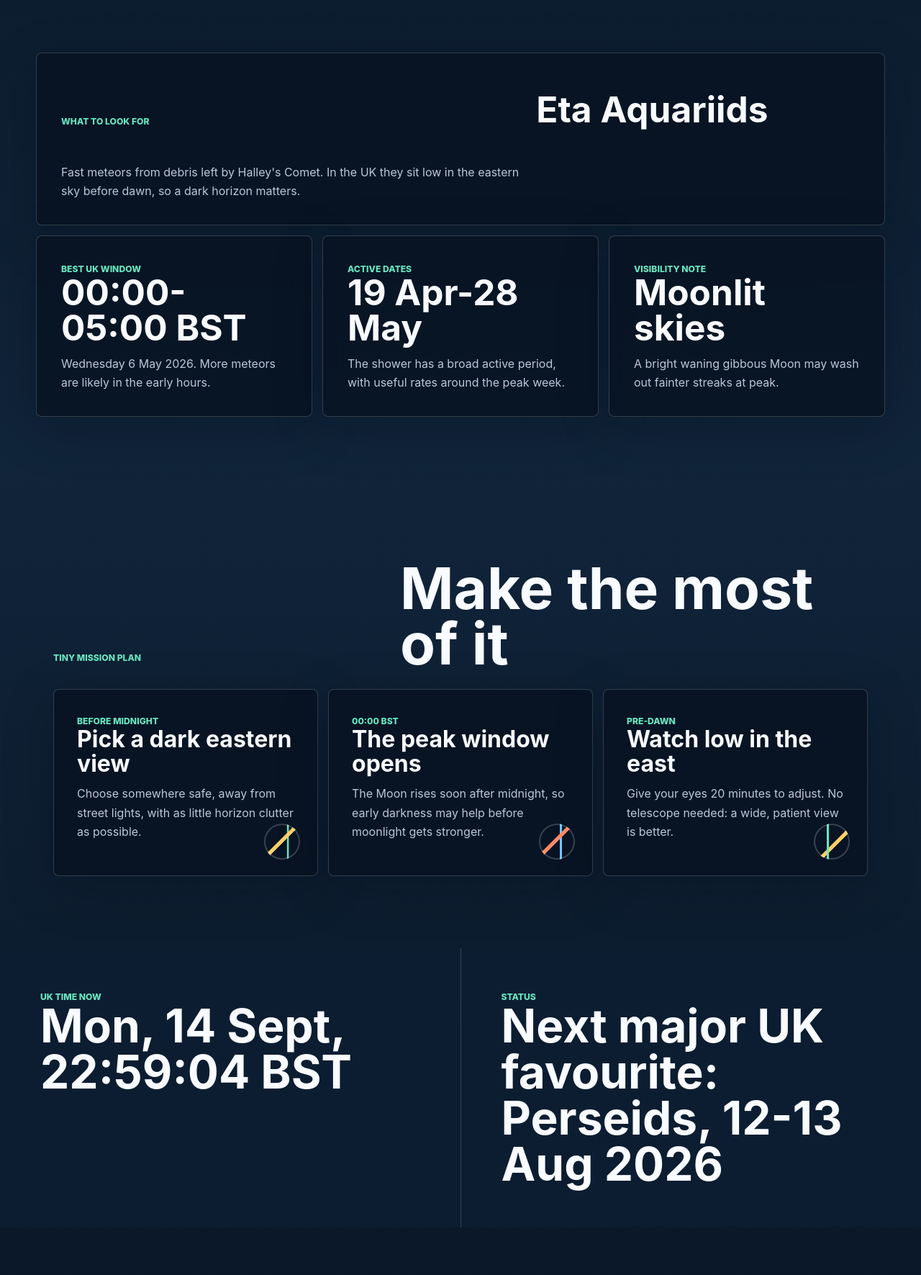
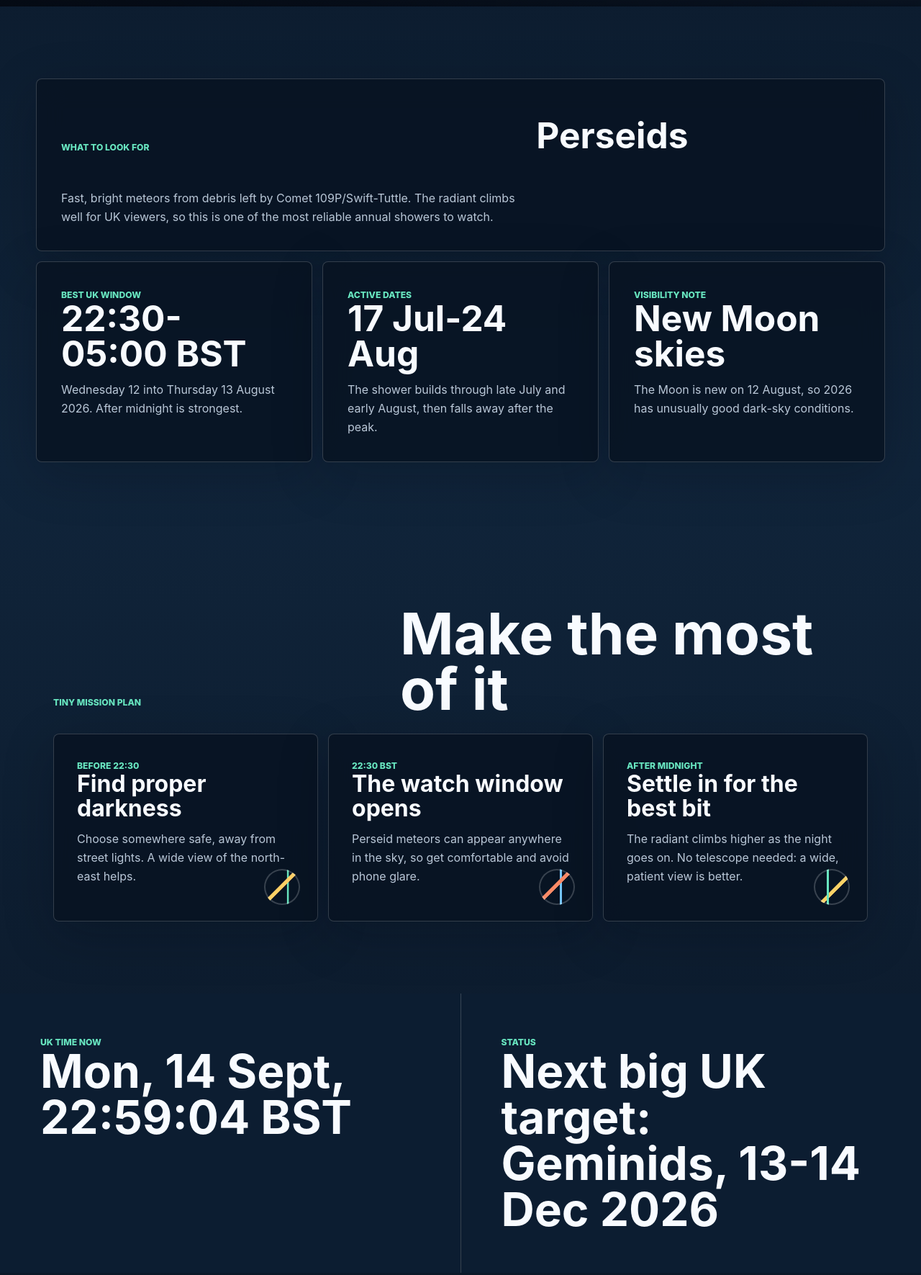
Before and after one commit to dandelo/jenna_website, a plain HTML site: page meteor_shower/index.html in a window 1280 px wide. Shown: the part 1020-2791 px from the top of the page at 72% size. Drawn offline with Linux system fonts and the light colour scheme; grey boxes are pictures that could not be loaded.

Commit message:
update meteor shower dates

```diff
--- a/meteor_shower/index.html
+++ b/meteor_shower/index.html
@@ -11,7 +11,7 @@
     <meta property="og:title" content="Next Meteor Shower in the UK">
     <meta
       property="og:description"
-      content="Eta Aquariids peak between midnight and dawn on 6 May 2026 in the UK."
+      content="Perseids peak overnight on 12-13 August 2026, with dark new-Moon skies for the UK."
     >
     <meta property="og:image" content="assets/meteor-hero.png">
     <title>Next Meteor Shower in the UK</title>
@@ -38,8 +38,9 @@
           <p class="eyebrow">UK skywatch</p>
           <h1 id="page-title">Next Meteor Shower</h1>
           <p class="hero__copy">
-            The Eta Aquariids are the next shower to watch from the UK, with the
-            peak window landing between midnight and dawn on Wednesday 6 May 2026.
+            The Perseids are the next strong shower to watch from the UK, with
+            the best window running from late evening on Wednesday 12 August into
+            the pre-dawn hours of Thursday 13 August 2026.
           </p>
 
           <div class="countdown" aria-live="polite">
@@ -58,29 +59,30 @@
         <div class="quicklook__inner">
           <article class="info-card info-card--wide">
             <span class="info-card__kicker">What to look for</span>
-            <h2>Eta Aquariids</h2>
+            <h2>Perseids</h2>
             <p>
-              Fast meteors from debris left by Halley's Comet. In the UK they sit low
-              in the eastern sky before dawn, so a dark horizon matters.
+              Fast, bright meteors from debris left by Comet 109P/Swift-Tuttle.
+              The radiant climbs well for UK viewers, so this is one of the most
+              reliable annual showers to watch.
             </p>
           </article>
 
           <article class="info-card">
             <span class="info-card__kicker">Best UK window</span>
-            <h2>00:00-05:00 BST</h2>
-            <p>Wednesday 6 May 2026. More meteors are likely in the early hours.</p>
+            <h2>22:30-05:00 BST</h2>
+            <p>Wednesday 12 into Thursday 13 August 2026. After midnight is strongest.</p>
           </article>
 
           <article class="info-card">
             <span class="info-card__kicker">Active dates</span>
-            <h2>19 Apr-28 May</h2>
-            <p>The shower has a broad active period, with useful rates around the peak week.</p>
+            <h2>17 Jul-24 Aug</h2>
+            <p>The shower builds through late July and early August, then falls away after the peak.</p>
           </article>
 
           <article class="info-card">
             <span class="info-card__kicker">Visibility note</span>
-            <h2>Moonlit skies</h2>
-            <p>A bright waning gibbous Moon may wash out fainter streaks at peak.</p>
+            <h2>New Moon skies</h2>
+            <p>The Moon is new on 12 August, so 2026 has unusually good dark-sky conditions.</p>
           </article>
         </div>
       </section>
@@ -93,19 +95,19 @@
 
         <div class="timeline">
           <article class="timeline__item">
-            <span class="timeline__time">Before midnight</span>
-            <h3>Pick a dark eastern view</h3>
-            <p>Choose somewhere safe, away from street lights, with as little horizon clutter as possible.</p>
+            <span class="timeline__time">Before 22:30</span>
+            <h3>Find proper darkness</h3>
+            <p>Choose somewhere safe, away from street lights. A wide view of the north-east helps.</p>
           </article>
           <article class="timeline__item">
-            <span class="timeline__time">00:00 BST</span>
-            <h3>The peak window opens</h3>
-            <p>The Moon rises soon after midnight, so early darkness may help before moonlight gets stronger.</p>
+            <span class="timeline__time">22:30 BST</span>
+            <h3>The watch window opens</h3>
+            <p>Perseid meteors can appear anywhere in the sky, so get comfortable and avoid phone glare.</p>
           </article>
           <article class="timeline__item">
-            <span class="timeline__time">Pre-dawn</span>
-            <h3>Watch low in the east</h3>
-            <p>Give your eyes 20 minutes to adjust. No telescope needed: a wide, patient view is better.</p>
+            <span class="timeline__time">After midnight</span>
+            <h3>Settle in for the best bit</h3>
+            <p>The radiant climbs higher as the night goes on. No telescope needed: a wide, patient view is better.</p>
           </article>
         </div>
       </section>
@@ -123,14 +125,15 @@
 
       <section class="next-up" aria-labelledby="next-up-title">
         <div class="section-heading">
-          <p class="eyebrow">After this</p>
-          <h2 id="next-up-title">Another date for the diary</h2>
+          <p class="eyebrow">Worth knowing</p>
+          <h2 id="next-up-title">Sooner, but weaker</h2>
         </div>
         <article class="info-card next-up__card">
-          <span class="info-card__kicker">Perseids</span>
-          <h2>12-13 Aug 2026</h2>
+          <span class="info-card__kicker">Delta Aquariids + alpha Capricornids</span>
+          <h2>30-31 Jul 2026</h2>
           <p>
-            A stronger Northern Hemisphere favourite, and 2026 has a new Moon at the peak.
+            These peak earlier, but the radiant is low for UK viewers and the Moon is almost full.
+            The Perseids are the better bet.
           </p>
         </article>
       </section>
@@ -138,10 +141,9 @@
 
     <footer>
       <p>
-        Data checked 1 May 2026. Sources:
-        <a href="https://www.rmg.co.uk/stories/space-astronomy/eta-aquariid-meteor-shower-2026-when-where-see-it-uk">Royal Museums Greenwich</a>,
+        Data checked 17 June 2026. Sources:
         <a href="https://www.amsmeteors.org/meteor-showers/meteor-shower-calendar/">American Meteor Society</a>,
-        <a href="https://www.timeanddate.com/news/astronomy/eta-aquarid-meteor-shower-2026">timeanddate.com</a>.
+        <a href="https://www.space.com/perseid-meteor-shower-2026-guide">Space.com</a>.
       </p>
       <p class="footer-note">
         Astronomers usually call this a meteor shower, even when it gets nicknamed an asteroid shower.
--- a/meteor_shower/script.js
+++ b/meteor_shower/script.js
@@ -1,9 +1,9 @@
 const event = {
-  name: "Eta Aquariids",
-  activeStart: new Date("2026-04-19T00:00:00+01:00"),
-  peakStart: new Date("2026-05-06T00:00:00+01:00"),
-  peakEnd: new Date("2026-05-06T05:00:00+01:00"),
-  activeEnd: new Date("2026-05-28T23:59:59+01:00"),
+  name: "Perseids",
+  activeStart: new Date("2026-07-17T00:00:00+01:00"),
+  peakStart: new Date("2026-08-12T22:30:00+01:00"),
+  peakEnd: new Date("2026-08-13T05:00:00+01:00"),
+  activeEnd: new Date("2026-08-24T23:59:59+01:00"),
 };
 
 const els = {
@@ -52,9 +52,16 @@ function update() {
   const now = new Date();
   els.ukTime.textContent = ukTimeFormatter.format(now);
 
+  if (now < event.activeStart) {
+    els.label.textContent = "Best window opens in";
+    els.status.textContent = "Perseid activity starts 17 Jul";
+    renderDuration(splitDuration(event.peakStart - now));
+    return;
+  }
+
   if (now < event.peakStart) {
-    els.label.textContent = "Peak window opens in";
-    els.status.textContent = "Active now, peak still ahead";
+    els.label.textContent = "Best window opens in";
+    els.status.textContent = "Active now, best night still ahead";
     renderDuration(splitDuration(event.peakStart - now));
     return;
   }
@@ -74,7 +81,7 @@ function update() {
   }
 
   els.label.textContent = "This shower peaked";
-  els.status.textContent = "Next major UK favourite: Perseids, 12-13 Aug 2026";
+  els.status.textContent = "Next big UK target: Geminids, 13-14 Dec 2026";
   renderDuration({ days: 0, hours: 0, minutes: 0, seconds: 0 });
 }
 
```
Also changed, not shown: 1 other file.
